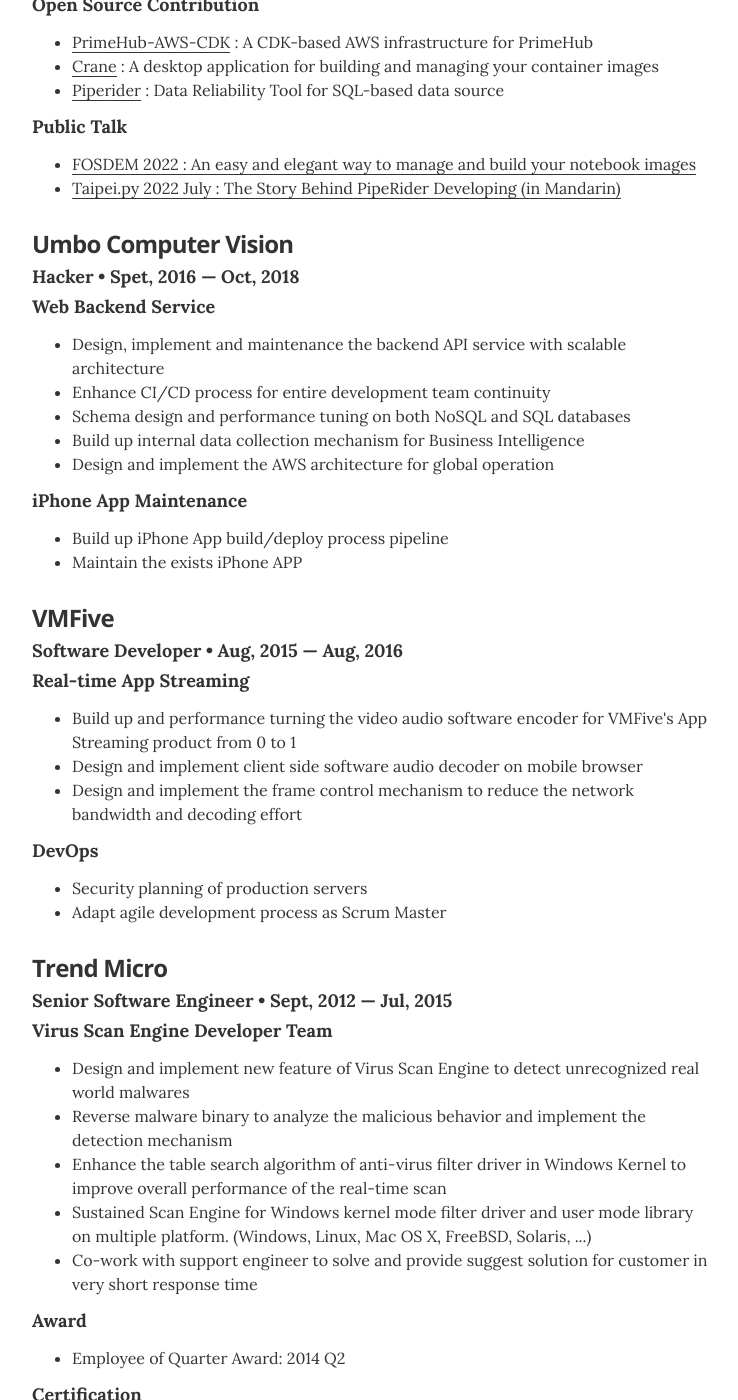
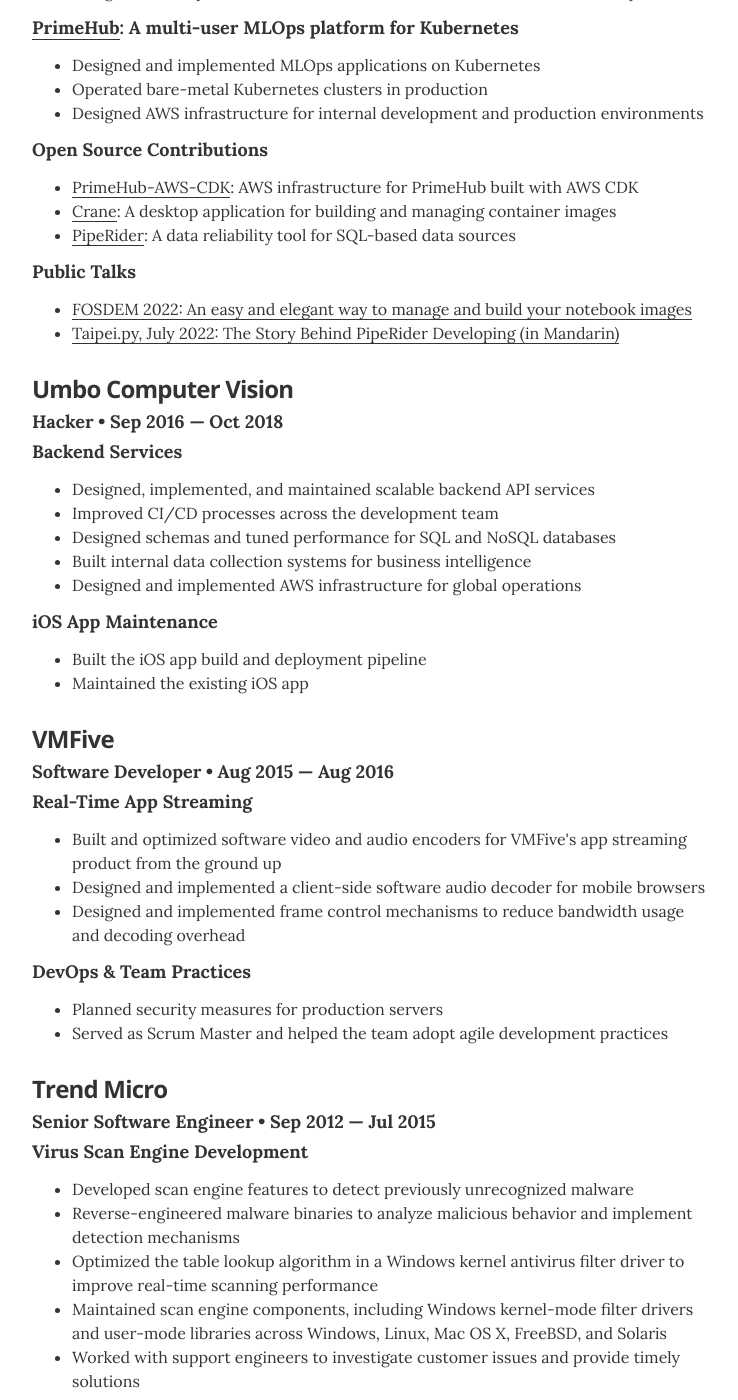
Before and after one commit to kentwelcome/resume, a Jekyll site: the page built from index.html, in a window 1280 px wide and 1400 px high, scrolled down 991 px. Shown: the whole window, without its empty margins (268-1006 px from the left). Built offline with Jekyll 4.4.1, drawn with Linux system fonts in a browser that asks for light colours; some of the changed text lies outside the part shown.

Commit message:
Refresh resume content and clarify engineering experience

```diff
--- a/_config.yml
+++ b/_config.yml
@@ -12,8 +12,6 @@ sass:
 resume_avatar:                  "true"
 resume_name:                    "Kent Huang"
 resume_title:                   "Software Developer"
-resume_contact_email:           "kentwelcome+resume@gmail.com"
-
 # used for the contact button in _layouts/resume.html
 resume_contact_email:           "kentwelcome+resume@gmail.com"
 
@@ -24,7 +22,7 @@ resume_contact_address:         ""
 resume_header_contact_info:     ""
 display_header_contact_info:    "false"
 
-resume_header_intro: "<p>A \"Full Stack Developer\" from operating system kernel driver, low-level system programming, web backend service design, and performance tuning based on public cloud environment to engineer style web frontend. Mainly focus on backend system design and development. Highly interested in cyber security and large-scale distributed systems areas.</p>"
+resume_header_intro: "<p>Software engineer with experience spanning operating system kernel drivers, systems programming, backend services, cloud infrastructure, and web applications. My primary focus is backend system design and development, with interests in cybersecurity and large-scale distributed systems.</p>"
 
 # use "yes" to display the email contact button,
 # "no" to display an "I'm not looking for work" message,
--- a/_data/associations.yml
+++ b/_data/associations.yml
@@ -5,7 +5,7 @@
   role: Volunteer
   year: 2012 &mdash; Present
   url: https://hitcon.org/
-  summary: Volunteer conference staff for technical conference instant interpreting
+  summary: Volunteer providing live interpretation for technical talks
 
 # - organization: Yale Amnesty International
 #   role: Communications coordinator
--- a/_data/education.yml
+++ b/_data/education.yml
@@ -4,7 +4,7 @@
   uni: National Tsing Hua University, Taiwan
   year: 2010 &mdash; 2012
   awards:
-    - award: Research topic focus on network security and system security
+    - award: Research focused on network and system security
     # - award: "He BZ., Huang KL., Sun HM., Tso R. (2015) A Virtual Network Guard System Based on Cloud Computing Environments. In: Sun H., Yang CY., Lin CW., Pan JS., Snasel V., Abraham A. (eds) Genetic and Evolutionary Computing. Advances in Intelligent Systems and Computing, vol 329. Springer, Cham"
 
 
--- a/_data/experience.yml
+++ b/_data/experience.yml
@@ -1,105 +1,107 @@
 # Jobs
-# # VP of Global Communications
-# - company: Springfield International Human Rights Outreach
-#   position: VP of Global Communications
-#   duration: Oct, 2013 &mdash; Present
-#   summary: Write about your core competencies in one or two sentences describing your position. If you held the position for a long time, it could be a longer section, including a couple bullet points	<ul class="resume-item-list"><li>A project you are proud of</li><li>Another awesome project</li><li>or a team or department you worked with</li></ul>
 
 # InfuseAI
 - company: InfuseAI
   position: Senior Engineer (Fully Remote)
-  duration: Nov, 2018 &mdash; Present
+  duration: Nov 2018 &mdash; Present
   tasks:
-    - title: '<a href="https://piperider.io">PipeRider</a> : The Data Reliability Toolkit for Data Pipelines'
-    - summarys:
-        - summary: One of a main contributor of PipeRider open source project
-        - summary: Design and implement the early-stage cloud architecture for SaaS product based on AWS
-    - title: '<a href="https://github.com/infuseAi/primehub">PrimeHub</a> : A multi-user MLOps platform for Kubernetes'
-    - summarys:
-        - summary: Design and implement the MLOps application based on the Kubernetes system
-        - summary: Handle the operating tasks of the bare metal Kubernetes cluster in the production environment
-        - summary: Design the AWS service architecture for both internal dev infrastructure and production product
-    - title: Open Source Contribution
-    - summarys:
-        - summary: '<a href="https://github.com/InfuseAI/primehub-aws-cdk">PrimeHub-AWS-CDK</a> : A CDK-based AWS infrastructure for PrimeHub'
-        - summary: '<a href="https://github.com/infuseAi/crane">Crane</a> : A desktop application for building and managing your container images'
-        - summary: '<a href="https://github.com/InfuseAI/piperider">Piperider</a> : Data Reliability Tool for SQL-based data source'
-    - title: Public Talk
-    - summarys:
-        - summary: '<a href="https://fosdem.org/2022/schedule/event/container_notebook_images/">FOSDEM 2022 : An easy and elegant way to manage and build your notebook images</a>'
-        - summary: '<a href="https://www.youtube.com/watch?v=LLEf0g0lMZg"> Taipei.py 2022 July : The Story Behind PipeRider Developing (in Mandarin)</a>'
+    - title: AI Agent Workflow Research
+      summarys:
+        - summary: Research and evaluate agent harness workflows, with a focus on human–agent decision-making, review quality, and cognitive burden
+        - summary: Compare agent workflows with baseline coding agents and develop evaluation approaches for tracking changes across workflow and model versions
+    - title: Recce &amp; Recce Cloud
+      summarys:
+        - summary: Contribute to Recce and Recce Cloud development, including cloud infrastructure and product release workflows
+    - title: '<a href="https://piperider.io">PipeRider</a>: A data reliability toolkit for data pipelines'
+      summarys:
+        - summary: Contributed as one of the main developers of the PipeRider open-source project
+        - summary: Designed and implemented the initial AWS cloud architecture for the SaaS product
+    - title: '<a href="https://github.com/infuseAi/primehub">PrimeHub</a>: A multi-user MLOps platform for Kubernetes'
+      summarys:
+        - summary: Designed and implemented MLOps applications on Kubernetes
+        - summary: Operated bare-metal Kubernetes clusters in production
+        - summary: Designed AWS infrastructure for internal development and production environments
+    - title: Open Source Contributions
+      summarys:
+        - summary: '<a href="https://github.com/InfuseAI/primehub-aws-cdk">PrimeHub-AWS-CDK</a>: AWS infrastructure for PrimeHub built with AWS CDK'
+        - summary: '<a href="https://github.com/infuseAi/crane">Crane</a>: A desktop application for building and managing container images'
+        - summary: '<a href="https://github.com/InfuseAI/piperider">PipeRider</a>: A data reliability tool for SQL-based data sources'
+    - title: Public Talks
+      summarys:
+        - summary: '<a href="https://fosdem.org/2022/schedule/event/container_notebook_images/">FOSDEM 2022: An easy and elegant way to manage and build your notebook images</a>'
+        - summary: '<a href="https://www.youtube.com/watch?v=LLEf0g0lMZg">Taipei.py, July 2022: The Story Behind PipeRider Developing (in Mandarin)</a>'
 
 # Umbo CV
 - company: Umbo Computer Vision
   position: Hacker
-  duration: Spet, 2016 &mdash; Oct, 2018
+  duration: Sep 2016 &mdash; Oct 2018
   tasks:
-    - title: Web Backend Service
-    - summarys:
-        - summary: Design, implement and maintenance the backend API service with scalable architecture
-        - summary: Enhance CI/CD process for entire development team continuity
-        - summary: Schema design and performance tuning on both NoSQL and SQL databases
-        - summary: Build up internal data collection mechanism for Business Intelligence
-        - summary: Design and implement the AWS architecture for global operation
-    - title: iPhone App Maintenance
-    - summarys:
-        - summary: Build up iPhone App build/deploy process pipeline
-        - summary: Maintain the exists iPhone APP
+    - title: Backend Services
+      summarys:
+        - summary: Designed, implemented, and maintained scalable backend API services
+        - summary: Improved CI/CD processes across the development team
+        - summary: Designed schemas and tuned performance for SQL and NoSQL databases
+        - summary: Built internal data collection systems for business intelligence
+        - summary: Designed and implemented AWS infrastructure for global operations
+    - title: iOS App Maintenance
+      summarys:
+        - summary: Built the iOS app build and deployment pipeline
+        - summary: Maintained the existing iOS app
 
 # VMFive
 - company: VMFive
   position: Software Developer
-  duration: Aug, 2015 &mdash; Aug, 2016
+  duration: Aug 2015 &mdash; Aug 2016
   tasks:
-    - title: Real-time App Streaming
-    - summarys:
-        - summary: Build up and performance turning the video audio software encoder for VMFive's App Streaming product from 0 to 1
-        - summary: Design and implement client side software audio decoder on mobile browser
-        - summary: Design and implement the frame control mechanism to reduce the network bandwidth and decoding effort
-    - title: DevOps
-    - summarys:
-        - summary: Security planning of production servers
-        - summary: Adapt agile development process as Scrum Master
+    - title: Real-Time App Streaming
+      summarys:
+        - summary: Built and optimized software video and audio encoders for VMFive's app streaming product from the ground up
+        - summary: Designed and implemented a client-side software audio decoder for mobile browsers
+        - summary: Designed and implemented frame control mechanisms to reduce bandwidth usage and decoding overhead
+    - title: DevOps & Team Practices
+      summarys:
+        - summary: Planned security measures for production servers
+        - summary: Served as Scrum Master and helped the team adopt agile development practices
 
-# TrendMicro Software Engineer
+# Trend Micro Software Engineer
 - company: Trend Micro
   position: Senior Software Engineer
-  duration: Sept, 2012 &mdash; Jul, 2015
+  duration: Sep 2012 &mdash; Jul 2015
   tasks:
-    - title: "Virus Scan Engine Developer Team"
-    - summarys:
-        - summary: Design and implement new feature of Virus Scan Engine to detect unrecognized real world malwares
-        - summary: Reverse malware binary to analyze the malicious behavior and implement the detection mechanism
-        - summary: Enhance the table search algorithm of anti-virus filter driver in Windows Kernel to improve overall performance of the real-time scan
-        - summary: Sustained Scan Engine for Windows kernel mode filter driver and user mode library on multiple platform. (Windows, Linux, Mac OS X, FreeBSD, Solaris, ...)
-        - summary: Co-work with support engineer to solve and provide suggest solution for customer in very short response time
+    - title: Virus Scan Engine Development
+      summarys:
+        - summary: Developed scan engine features to detect previously unrecognized malware
+        - summary: Reverse-engineered malware binaries to analyze malicious behavior and implement detection mechanisms
+        - summary: Optimized the table lookup algorithm in a Windows kernel antivirus filter driver to improve real-time scanning performance
+        - summary: Maintained scan engine components, including Windows kernel-mode filter drivers and user-mode libraries across Windows, Linux, Mac OS X, FreeBSD, and Solaris
+        - summary: Worked with support engineers to investigate customer issues and provide timely solutions
     - title: Award
-    - summarys:
-        - summary: "Employee of Quarter Award: 2014 Q2"
-    - title: Certification
-    - summarys:
-        - summary: Advanced Malware Training in Trend Micro
+      summarys:
+        - summary: 'Employee of the Quarter Award: Q2 2014'
+    - title: Training
+      summarys:
+        - summary: Advanced Malware Training at Trend Micro
 
 # THLight Co. Ltd
 - company: THLight Co. Ltd
   position: iOS Technical Consultant
-  duration: Jul, 2011 &mdash; May, 2012
+  duration: Jul 2011 &mdash; May 2012
   tasks:
-    - title: Internal support
-    - summarys:
-        - summary: Common modules for photo taking, connection with Facebook SDK, fetching Youtube playlist.
-    - title: Outsourcing projects
-    - summarys:
-        - summary: Ezprice iOS App
-        - summary: MyGoNews iOS App
-        - summary: Campus map for blind person for iPad
-        - summary: DVR/NVR viewer for iPhone/iPad
+    - title: Internal Development Support
+      summarys:
+        - summary: Developed shared modules for photo capture, Facebook SDK integration, and YouTube playlist retrieval
+    - title: Client Projects
+      summarys:
+        - summary: Ezprice iOS app
+        - summary: MyGoNews iOS app
+        - summary: iPad campus map app for people who are blind
+        - summary: DVR/NVR viewer for iPhone and iPad
 
-# TrendMicro Summer Intern
+# Trend Micro Summer Intern
 - company: Trend Micro
   position: R&D Summer Intern
-  duration: Jul, 2010 &mdash; Aug, 2010
+  duration: Jul 2010 &mdash; Aug 2010
   tasks:
-    - title: "Virus Scan Engine QA Team"
-    - summarys:
-        - summary: Design and implement a web crawler to collect virus sample files from Internet
+    - title: Virus Scan Engine QA
+      summarys:
+        - summary: Designed and implemented a web crawler to collect malware samples from the internet
```
Also changed, not shown: _data/skills.yml (+9 -7 lines).
